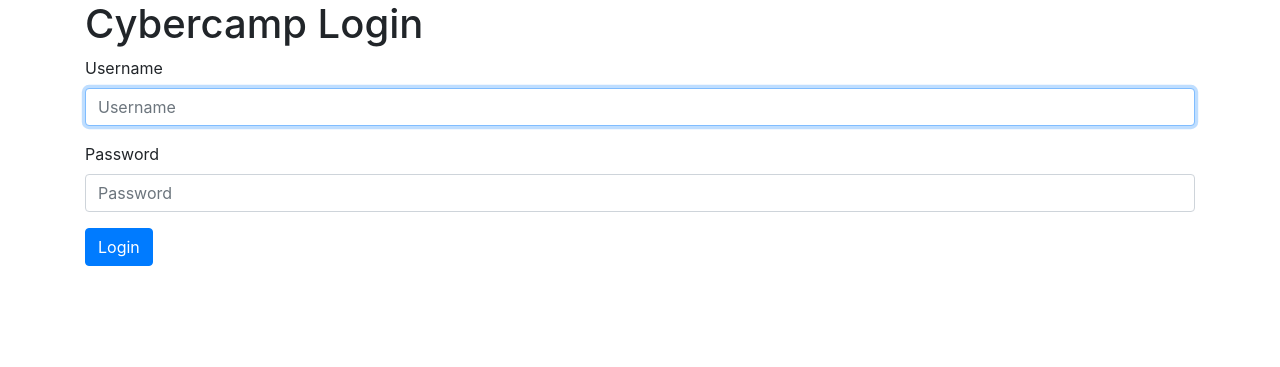
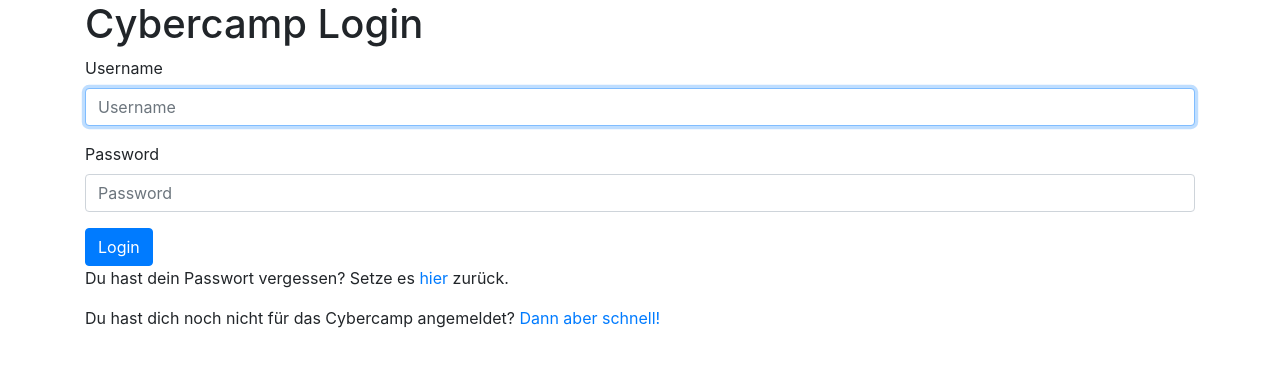
Before and after one commit to chschenk/cybercamp_backoffice, a Django app: page /accounts/login/ in a window 1280 px wide. Shown: the part 56-423 px from the top of the page. Run offline with Django 3.2, Linux system fonts and the light colour scheme; some libraries are stand-ins or nearby versions.

Commit message:
Add links to password reset and registration to login page

```diff
--- a/src/templates/registration/login.html
+++ b/src/templates/registration/login.html
@@ -13,4 +13,6 @@
             <button type="submit" class="btn btn-primary">Login</button>
         {% endbuttons %}
     </form>
+<p>Du hast dein Passwort vergessen? Setze es <a href="{% url 'password_reset' %}">hier</a> zurück.</p>
+<p>Du hast dich noch nicht für das Cybercamp angemeldet? <a href="{% url 'django_registration_register' %}">Dann aber schnell!</a></p>
 {% endblock %}
```
